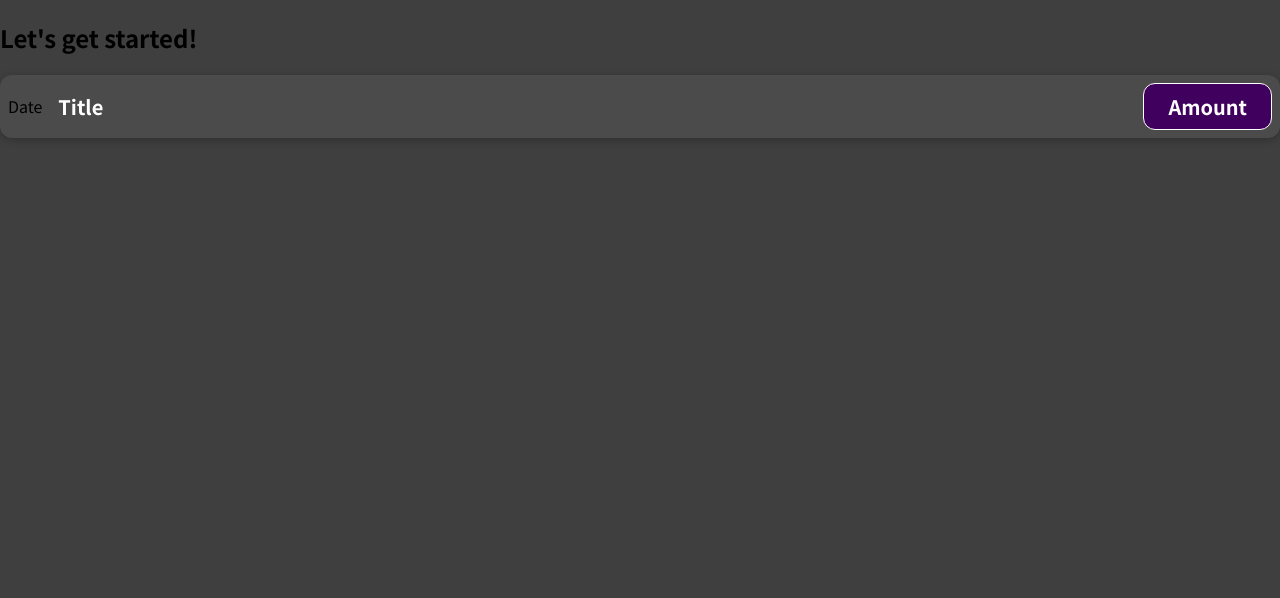
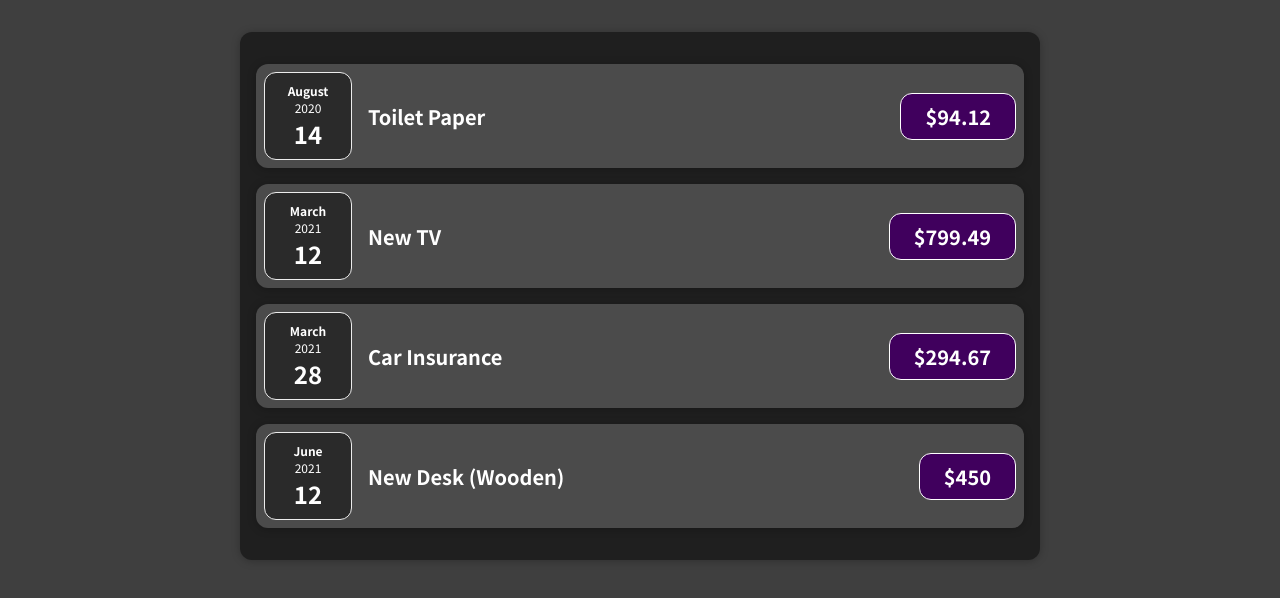
Before and after one commit to SyedAhmedRaza-2019/Expenses-Tracker, a React (Create React App) app: page / in a window 1280 px wide. Shown: the top 598 px of the page. Built offline with nearby package versions, Linux system fonts and the light colour scheme.

Commit message:
10% Done

```diff
--- a/src/App.jsx
+++ b/src/App.jsx
@@ -1,9 +1,35 @@
-import ExpenseItem from "./Components/ExpenseItem";
+import Expenses from "./Components/Expenses";
 function App() {
+  const expenses = [
+    {
+      id: 'e1',
+      title: 'Toilet Paper',
+      amount: 94.12,
+      date: new Date(2020, 7, 14),
+    },
+    {
+      id: 'e2',
+      title: 'New TV',
+      amount: 799.49,
+      date: new Date(2021, 2, 12)
+    },
+    {
+      id: 'e3',
+      title: 'Car Insurance',
+      amount: 294.67,
+      date: new Date(2021, 2, 28),
+    },
+    {
+      id: 'e4',
+      title: 'New Desk (Wooden)',
+      amount: 450,
+      date: new Date(2021, 5, 12),
+    },
+  ];
   return (
     <div>
-      <h2>Let's get started!</h2>
-      <ExpenseItem></ExpenseItem>
+      {/* <ExpenseItem title={expenses[0].title} amount={expenses[0].amount} date={expenses[0].date}/> */}
+      <Expenses items={expenses}/>
     </div>
   );
 }
--- /dev/null
+++ b/src/Components/Card.css
@@ -0,0 +1,5 @@
+.card {
+  border-radius: 12px;
+  box-shadow: 0 1px 8px rgba(0, 0, 0, 0.25);
+  background-color: blue;
+}
--- /dev/null
+++ b/src/Components/Card.jsx
@@ -0,0 +1,8 @@
+import './Card.css';
+
+function Card(props) {
+   const classes = 'card ' + props.className;
+   return <div className={classes}>{props.children}</div>;
+}
+
+export default Card;
--- /dev/null
+++ b/src/Components/ExpenseDate.css
@@ -0,0 +1,26 @@
+.expense-date {
+  display: flex;
+  flex-direction: column;
+  width: 5.5rem;
+  height: 5.5rem;
+  border: 1px solid #ececec;
+  background-color: #2a2a2a;
+  color: white;
+  border-radius: 12px;
+  align-items: center;
+  justify-content: center;
+}
+
+.expense-date__month {
+  font-size: 0.75rem;
+  font-weight: bold;
+}
+
+.expense-date__year {
+  font-size: 0.75rem;
+}
+
+.expense-date__day {
+  font-size: 1.5rem;
+  font-weight: bold;
+}
--- /dev/null
+++ b/src/Components/ExpenseDate.jsx
@@ -0,0 +1,16 @@
+import './ExpenseDate.css'
+
+function ExpenseDate(props) {
+   const month = props.date.toLocaleString('en-US', { month: 'long' });
+   const day = props.date.toLocaleString('en-US', { day: '2-digit' });
+   const year = props.date.getFullYear();
+   return (
+      <div className='expense-date'>
+         <div className='expense-date__month'>{month}</div>
+         <div className='expense-date__year'>{year}</div>
+         <div className='expense-date__day'>{day}</div>
+      </div>
+   );
+}
+
+export default ExpenseDate;
--- a/src/Components/ExpenseItem.css
+++ b/src/Components/ExpenseItem.css
@@ -1,11 +1,10 @@
+
 .expense-item {
   display: flex;
   justify-content: space-between;
   align-items: center;
-  box-shadow: 0 2px 8px rgba(0, 0, 0, 0.25);
   padding: 0.5rem;
   margin: 1rem 0;
-  border-radius: 12px;
   background-color: #4b4b4b;
 }
 
--- a/src/Components/ExpenseItem.jsx
+++ b/src/Components/ExpenseItem.jsx
@@ -1,13 +1,15 @@
+import Card from './Card';
+import ExpenseDate from './ExpenseDate';
 import './ExpenseItem.css'
-function ExpenseItem() {
+function ExpenseItem(props) {
    return (
-      <div className='expense-item'>
-         <div>Date</div>
+      <Card className='expense-item'>
+         <ExpenseDate date={props.date}/>
          <div className='expense-item__description'>
-            <h2>Title</h2>
-            <div className='expense-item__price'>Amount</div>
+            <h2>{props.title}</h2>
+            <div className='expense-item__price'>${props.amount}</div>
          </div>
-      </div>
+      </Card>
    )
 }
 
--- /dev/null
+++ b/src/Components/Expenses.css
@@ -0,0 +1,7 @@
+.expenses {
+  padding: 1rem;
+  background-color: rgb(31, 31, 31);
+  margin: 2rem auto;
+  width: 50rem;
+  max-width: 95%;
+}
--- /dev/null
+++ b/src/Components/Expenses.jsx
@@ -0,0 +1,32 @@
+import ExpenseItem from './ExpenseItem';
+import Card from './Card';
+import './Expenses.css';
+
+function Expenses(props) {
+  return (
+    <Card className="expenses">
+      <ExpenseItem
+        title={props.items[0].title}
+        amount={props.items[0].amount}
+        date={props.items[0].date}
+      />
+      <ExpenseItem
+        title={props.items[1].title}
+        amount={props.items[1].amount}
+        date={props.items[1].date}
+      />
+      <ExpenseItem
+        title={props.items[2].title}
+        amount={props.items[2].amount}
+        date={props.items[2].date}
+      />
+      <ExpenseItem
+        title={props.items[3].title}
+        amount={props.items[3].amount}
+        date={props.items[3].date}
+      />
+    </Card>
+  );
+}
+
+export default Expenses;
```
